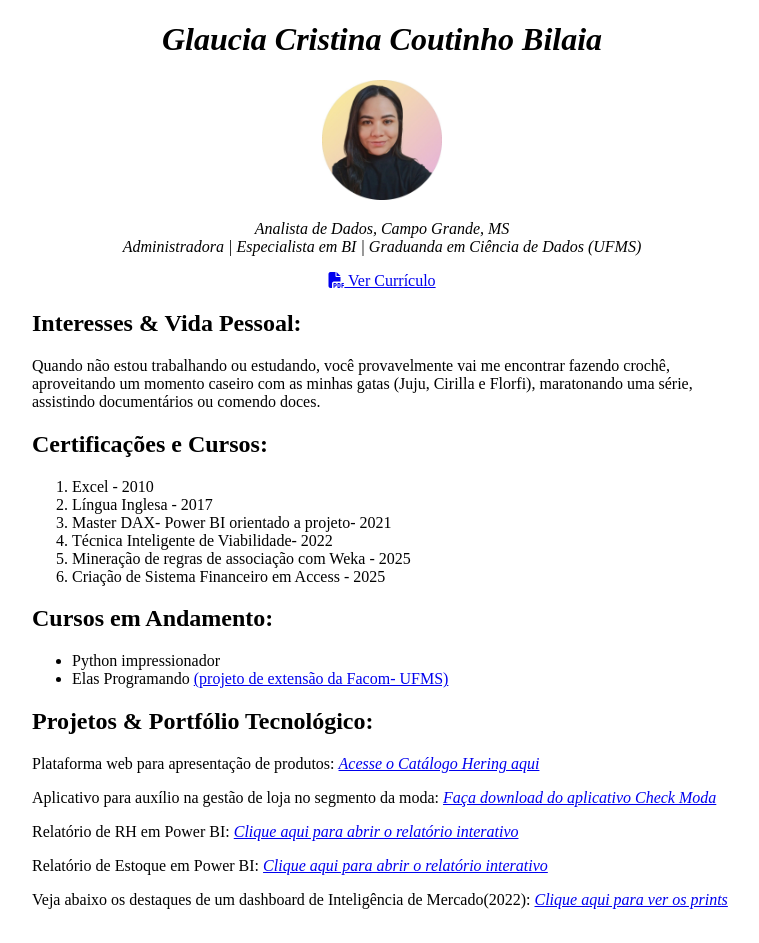
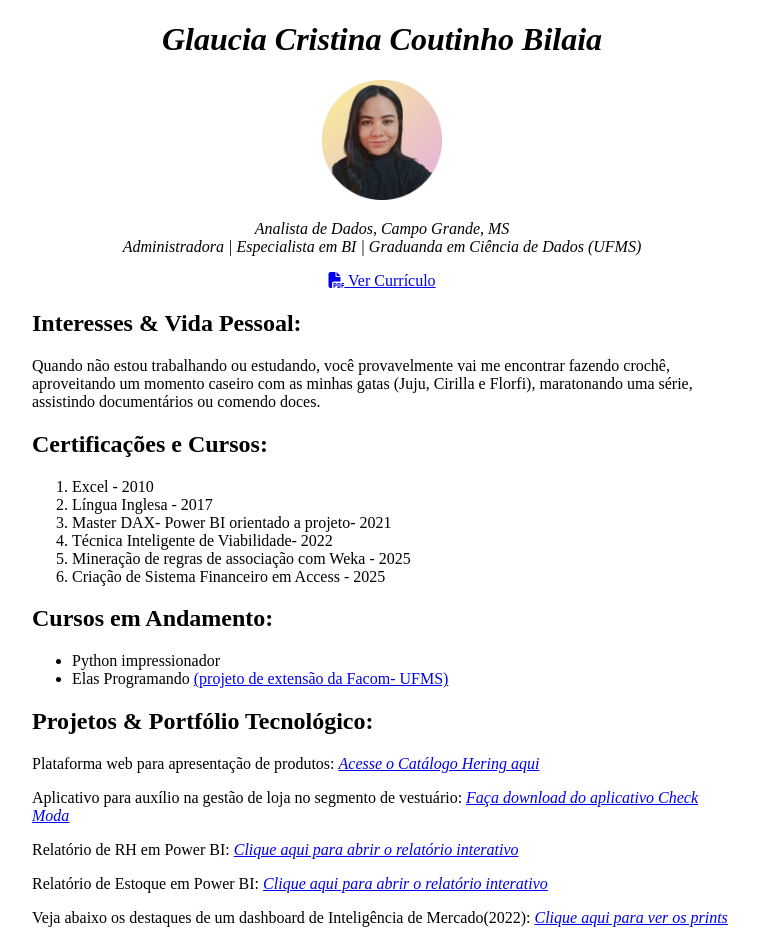
Before and after one commit to GlauciaBilaia/apresentacao, a plain HTML site: page index.html in a window 1280 px wide. Shown: the whole page, without its empty margins (258-1017 px from the left). Drawn offline with Linux system fonts and the light colour scheme.

Commit message:
Add files via upload

```diff
--- a/index.html
+++ b/index.html
@@ -46,7 +46,7 @@
                 <a href="https://grupospainialves.github.io/catalogo_hering/" target="_blank" class="link-catalogo">
                 <em>Acesse o Catálogo Hering aqui</em>
                 </a></p>
-            <p>Aplicativo para auxílio na gestão de loja no segmento da moda:
+            <p>Aplicativo para auxílio na gestão de loja no segmento de vestuário:
                 <a href="https://github.com/GlauciaBilaia/checkmoda/releases/download/v1.0.0/Check_Moda.apk" target="_blank" class="app">
                 <em>Faça download do aplicativo Check Moda</em>
                 </a></p>
```
